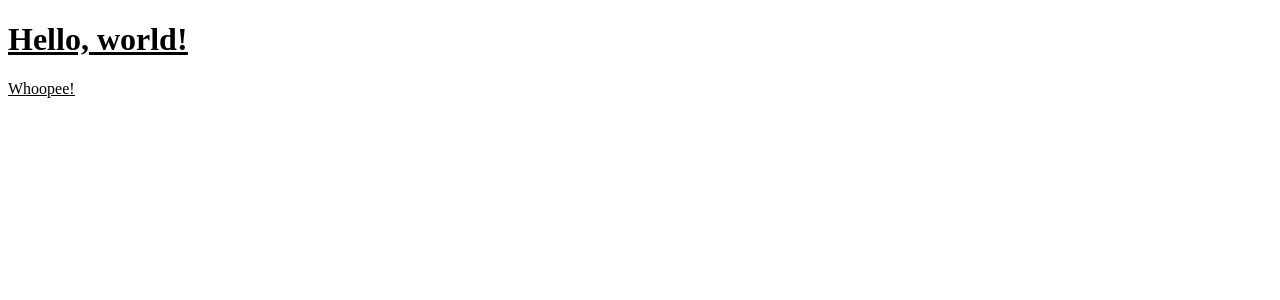
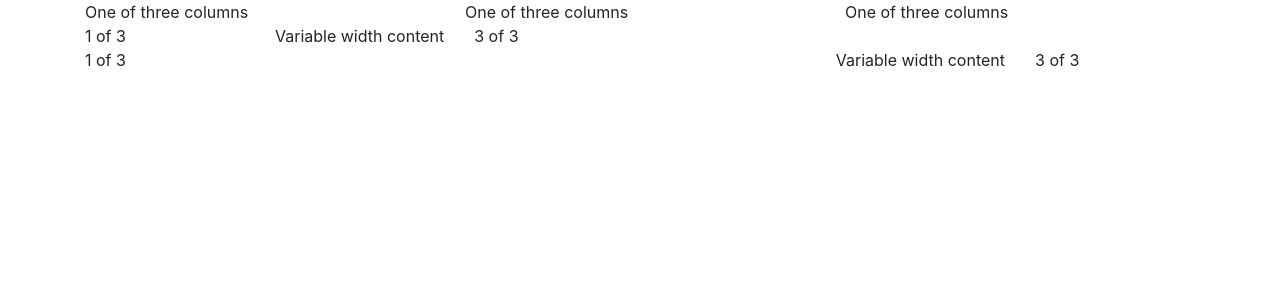
Before and after one commit to ShepherdJerred-homework/checkin-client, a React app: page / in a window 1280 px wide. Shown: the top 300 px of the page. Built offline with nearby package versions, Linux system fonts and the light colour scheme.

Commit message:
bootstrap

```diff
--- a/package.json
+++ b/package.json
@@ -16,8 +16,11 @@
     "@types/react": "^16.4.11",
     "@types/react-dom": "^16.0.7",
     "autoprefixer": "^9.1.3",
+    "bootstrap": "^4.1.3",
     "css-loader": "^1.0.0",
+    "jquery": "^3.3.1",
     "node-sass": "^4.9.3",
+    "popper.js": "^1.14.4",
     "postcss-loader": "^3.0.0",
     "react": "^16.4.2",
     "react-dom": "^16.4.2",
--- a/src/App.css
+++ /dev/null
@@ -1,3 +0,0 @@
-div {
-  text-decoration: underline;
-}
--- a/src/App.mod.scss
+++ b/src/App.mod.scss
@@ -1,8 +1,19 @@
+@import "~bootstrap/scss/functions";
+@import "~bootstrap/scss/variables";
+@import "~bootstrap/scss/mixins";
+
 $cool-color: green;
 
 .App {
   color: $cool-color;
-  ::placeholder {
-    color: grey;
+}
+
+.column-header {
+  border: 1px solid black;
+}
+
+@include media-breakpoint-up(md) {
+  .column-header {
+    color: blue;
   }
 }
--- a/src/App.mod.scss.d.ts
+++ b/src/App.mod.scss.d.ts
@@ -2,3 +2,4 @@
 
 export const App: string;
 export const app: string;
+export const columnHeader: string;
--- /dev/null
+++ b/src/App.scss
@@ -0,0 +1,10 @@
+
+// Required
+@import "~bootstrap/scss/functions";
+@import "~bootstrap/scss/variables";
+@import "~bootstrap/scss/mixins";
+
+// Optional
+@import "~bootstrap/scss/reboot";
+@import "~bootstrap/scss/type";
+@import "~bootstrap/scss/grid";
--- a/src/App.tsx
+++ b/src/App.tsx
@@ -1,16 +1,48 @@
 import * as React from 'react';
-import './App.css';
 import * as style from './App.mod.scss';
+import './App.scss';
 
 export class App extends React.Component {
   public render() {
+    const className = `${style.columnHeader} col-md`;
     return (
       <div>
-        <div className={style.App}>
-          <h1>Hello, world!</h1>
+        <div className='container'>
+          <div className='row'>
+            <div className={className}>
+              One of three columns
+            </div>
+            <div className={className}>
+              One of three columns
+            </div>
+            <div className={className}>
+              One of three columns
+            </div>
+          </div>
         </div>
-        <div>
-          Whoopee!
+        <div className='container'>
+          <div className='row justify-content-md-center'>
+            <div className='col col-lg-2'>
+              1 of 3
+            </div>
+            <div className='col-md-auto'>
+              Variable width content
+            </div>
+            <div className='col col-lg-2'>
+              3 of 3
+            </div>
+          </div>
+          <div className='row'>
+            <div className='col'>
+              1 of 3
+            </div>
+            <div className='col-md-auto'>
+              Variable width content
+            </div>
+            <div className='col col-lg-2'>
+              3 of 3
+            </div>
+          </div>
         </div>
       </div>
     );
--- a/src/index.tsx
+++ b/src/index.tsx
@@ -1,3 +1,4 @@
+import 'bootstrap';
 import * as React from 'react';
 import * as ReactDOM from 'react-dom';
 import App from './App';
```
Also changed, not shown: 1 other file (tests, documents, lock files or other folders).
